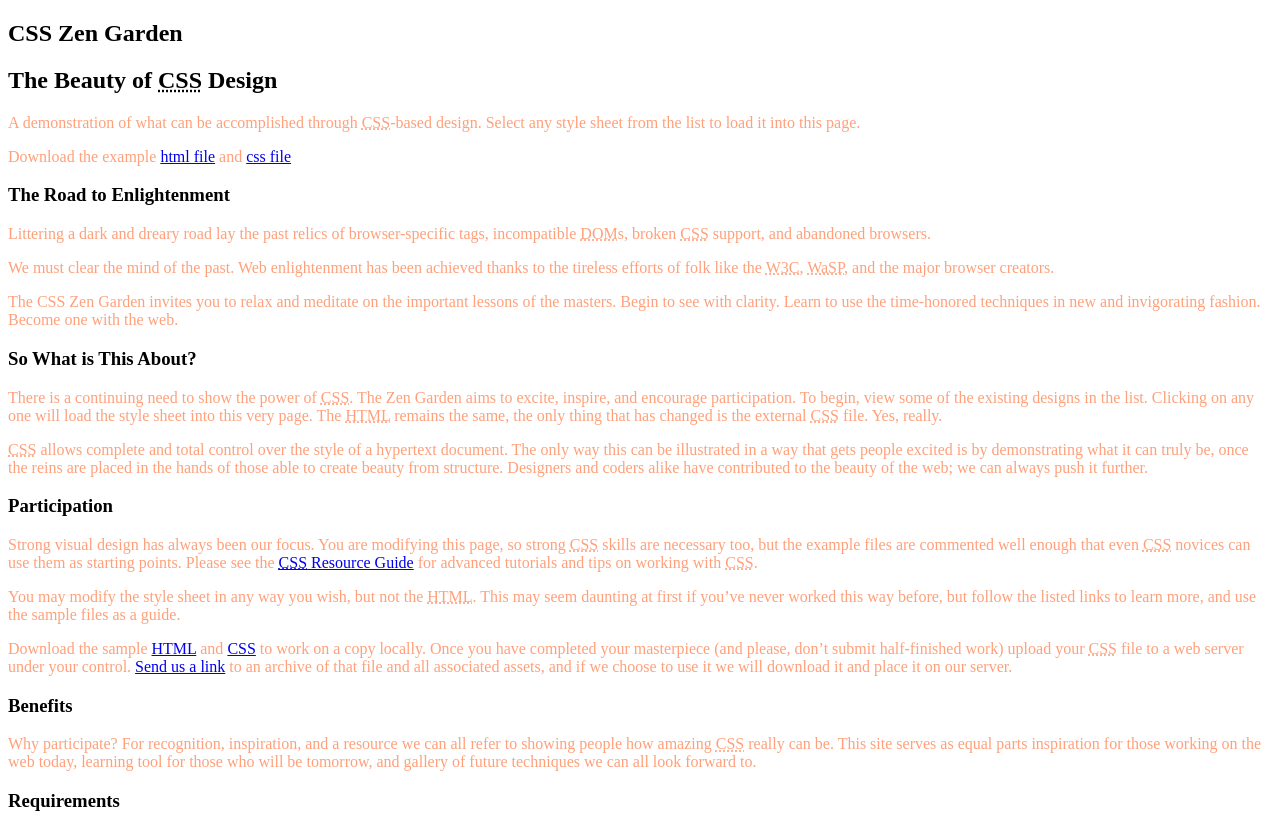
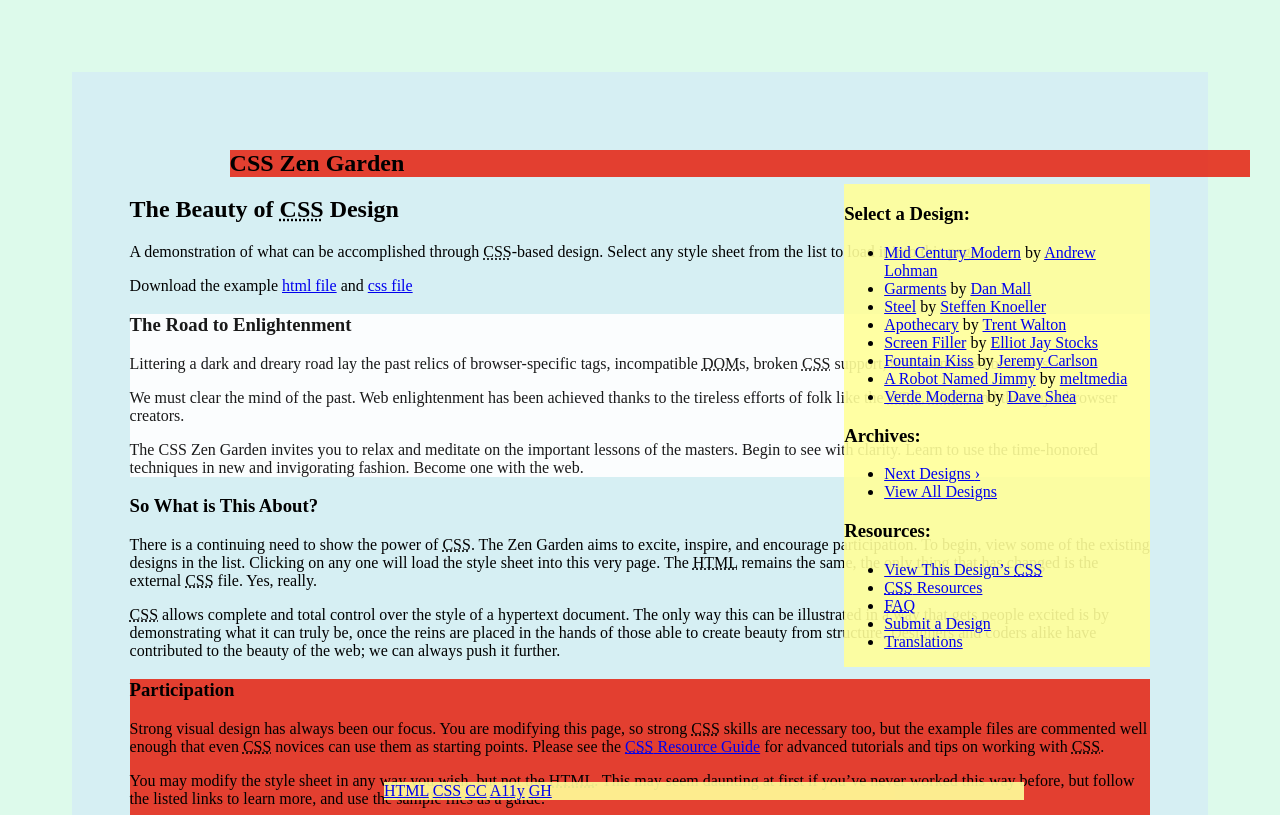
Before and after one commit to vlangner/workspaceCSS_2022, a website: page index.html in a window 1280 px wide. Shown: the top 815 px of the page. Drawn offline with Linux system fonts and the light colour scheme.

Commit message:
September 19 1:15 p.m.

```diff
--- a/css/main.css
+++ b/css/main.css
@@ -1,3 +1,67 @@
-p{
-    color: lightsalmon;
+/*
+CSS Garden Design by Vince Langner
+
+01 color
+02 layout
+03 font
+04 other decoration
+05 media
+*/
+
+/* color */
+
+html{
+    background-color: hsla(150, 75%, 75%, .3);
+    padding: 5%;
 }
+
+body{
+    background-color: hsla(210, 90%, 90%, 0.5);
+    padding: 5%;
+}
+
+div.preamble,div.requirements, div.benefits{
+    color: hsla(175, 50%, 0%, .9);
+    background-color: hsla(175, 50%, 100%, .9);
+}
+
+header h1{
+    background-color: hsla(5, 100%, 45%, .8);
+}
+
+footer{
+    background-color: hsla(60, 100%, 80%, .9);
+}
+
+div.participation{
+    background-color: hsla(5, 100%, 45%, .8);
+}
+
+aside.sidebar{
+    background-color: hsla(60, 100%, 80%, .9);
+}
+
+/* layout */
+
+div,article,section,header,nav,li{
+    position: relative;
+}
+
+header h1{
+    position: relative;
+    left: 100px;
+}
+
+aside.sidebar{
+    position: absolute;
+    top: 3%;
+    right: 0;
+    width: 30%;
+}
+
+footer{
+    position: fixed;
+    width: 50%;
+    left: 30%;
+    bottom: 0px;
+}
```
